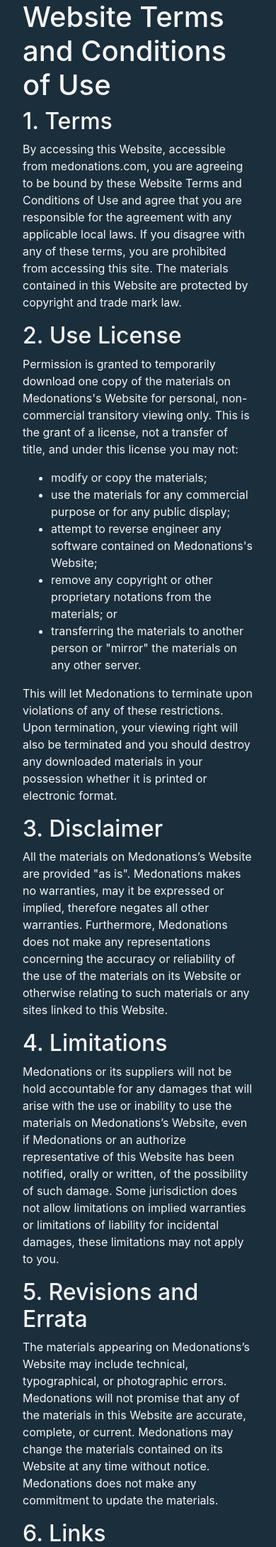
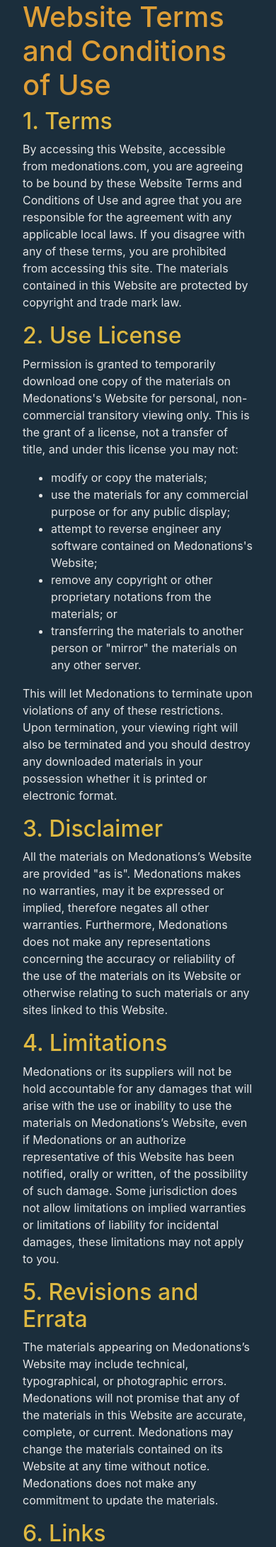
Before and after one commit to eyanyehya/medicine-donation-website, a Django app: page /terms/ in a window 390 px wide. Shown: the part 80-2260 px from the top of the page at 71% size. Run offline with Django 3.2, Linux system fonts and the light colour scheme; some libraries are stand-ins or nearby versions.

Commit message:
Changed a little bit the colors using a generated palette so it's not harsh on the eyes

```diff
--- a/static/css/about.css
+++ b/static/css/about.css
@@ -1,5 +1,5 @@
 .about_stl{
-    color: #f5f5f5;
+    color: #e5e5e5;
     margin-top: 7rem;
     margin-right: 2rem;
     margin-left: 2rem;
--- a/static/css/navbar.css
+++ b/static/css/navbar.css
@@ -40,7 +40,7 @@
 #mainMenu li > a {
     font-size: 1em;
     letter-spacing: 1px;
-    color: #fff;
+    color: #e5e5e5;
     font-weight: 400;
     position: relative;
     z-index: 1;
@@ -48,7 +48,7 @@
 }
 
 .fixed-nav #mainMenu li > a {
-    color: #fff;
+    color: #e5e5e5;
     text-decoration: none;
 }
 
@@ -61,7 +61,7 @@
     content: "";
     width: calc(100% - 1px);
     height: 1px;
-    background: #fff;
+    background: #e5e5e5;
     bottom: -6px;
     left: 0;
 
@@ -209,11 +209,11 @@
     }
 
     .navbar-toggler:hover .icon-bar {
-        background-color: #fff;
+        background-color: #e5e5e5;
     }
 
     .navbar-toggler:focus .icon-bar {
-        background-color: #fff;
+        background-color: #e5e5e5;
     }
 
     /*header ends*/
--- a/static/css/terms.css
+++ b/static/css/terms.css
@@ -1,6 +1,14 @@
 .term_style {
-    color: whitesmoke;
+    color: #e5e5e5;
     margin-top: 80px;
     margin-right: 2rem;
     margin-left: 2rem;
 }
+
+h1{
+    color: #DE9E36;
+}
+
+h2{
+    color: #DEB841
+}
```
Also changed, not shown: templates/about.html (line endings or trailing spaces).
